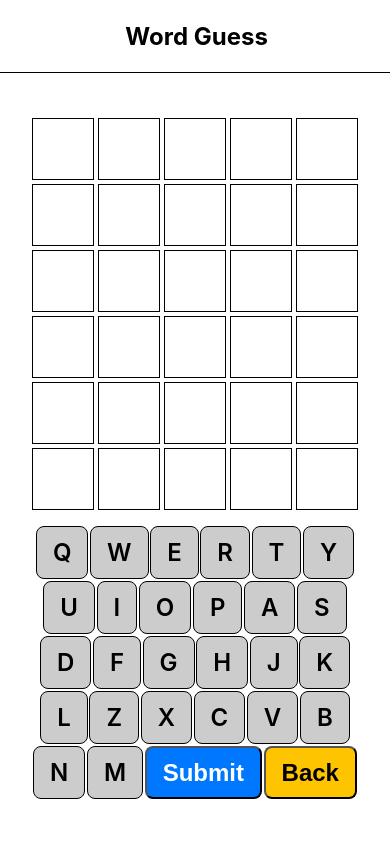
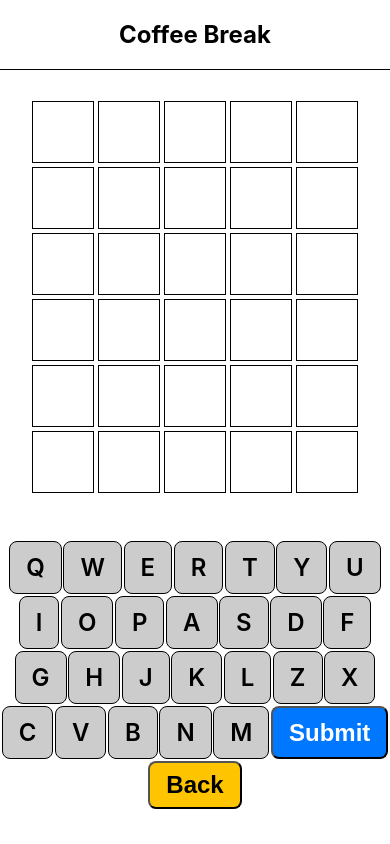
Before and after one commit to ohashioji/chai-time, a Next.js app: page / in a window 390 px wide. Built offline with nearby package versions, Linux system fonts and the light colour scheme; no server answers.

Commit message:
improve responsiveness

```diff
--- a/components/KeyBoard/KeyBoard.module.scss
+++ b/components/KeyBoard/KeyBoard.module.scss
@@ -1,5 +1,6 @@
 .key-board {
-	max-width: 25rem;
+	width: 100%;
+	max-width: 35rem;
 	display: flex;
 	flex-wrap: wrap;
 	justify-content: center;
--- a/components/MainWrapper/MainWrapper.module.scss
+++ b/components/MainWrapper/MainWrapper.module.scss
@@ -1,11 +1,7 @@
 .main-wrapper {
 	display: flex;
-	position: fixed;
-	bottom: 0;
-	left: 50%;
-	transform: translateX(-50%);
 	flex-direction: column;
-	justify-content: center;
+	justify-content: space-evenly;
 	align-items: center;
 	height: calc(100vh - 73.4px);
 	gap: 1rem;
--- a/components/Nav/Nav.module.scss
+++ b/components/Nav/Nav.module.scss
@@ -1,9 +1,5 @@
 .nav {
-	width: 100vw;
-	position: fixed;
-	top: 0;
 	display: flex;
 	justify-content: center;
 	border-bottom: 1px solid black;
-	padding: 0.1rem;
 }
--- a/components/Nav/Nav.tsx
+++ b/components/Nav/Nav.tsx
@@ -4,7 +4,7 @@ export default function Nav() {
     return (
         <header className={styles["nav"]}>
             <nav>
-                <h1>Word Guess</h1>
+                <h1>Coffee Break</h1>
             </nav>
         </header>
     );
```
